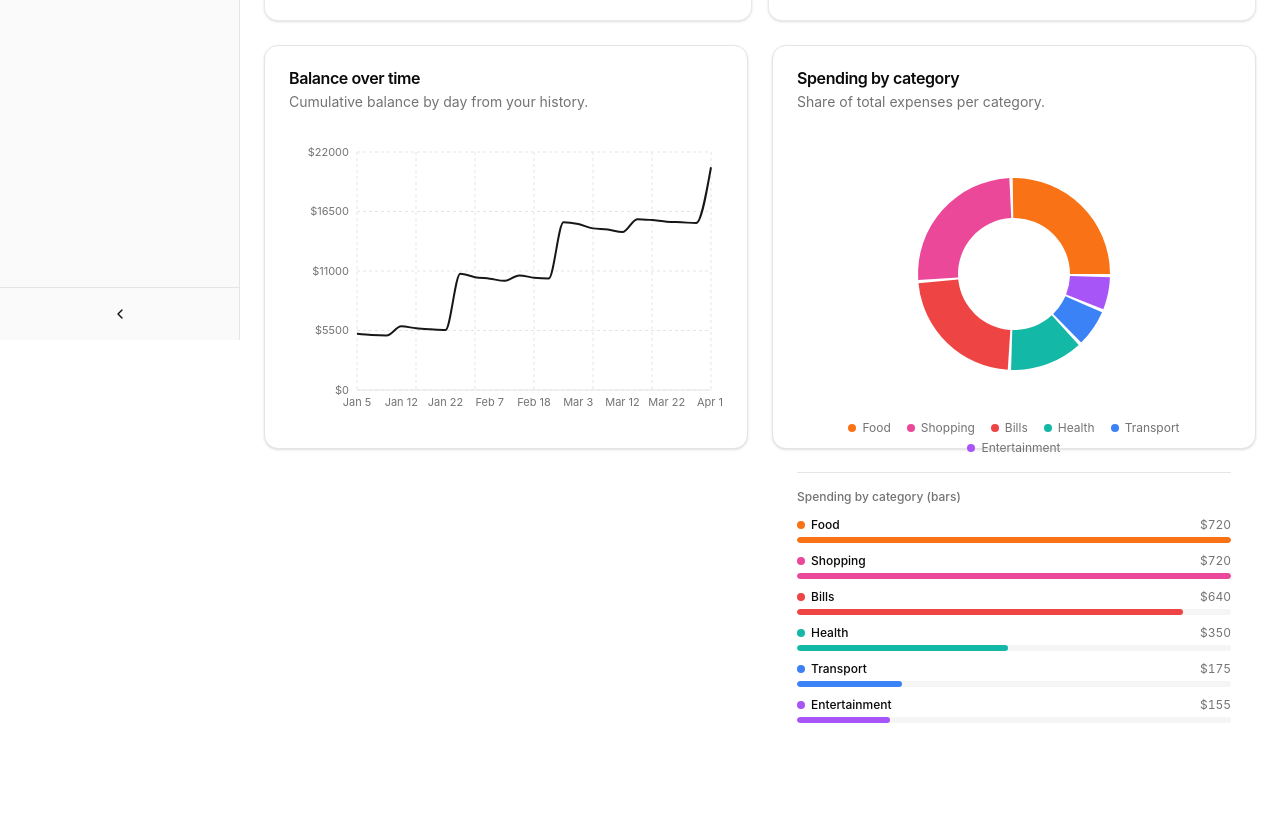
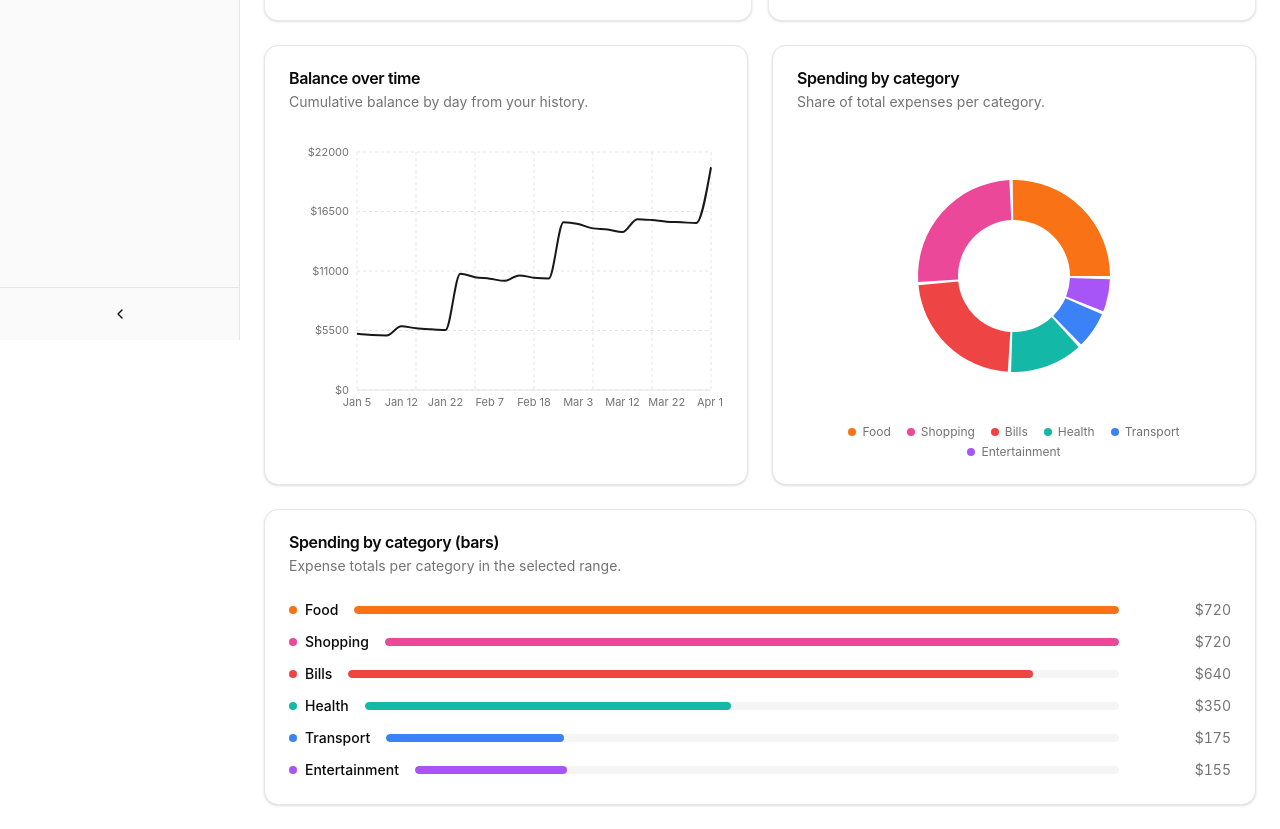
Before and after one commit to hellfire20031998/Finance-Dashborad-UI, a React (Vite) app: page /dashboard in a window 1280 px wide. Shown: the part 460-1289 px from the top of the page. Before the commit the page ends 1183 px from the top, so only its background shows below. Built offline with nearby package versions, Linux system fonts and the light colour scheme.

Commit message:
added dashboard improvements

```diff
--- a/src/app/dashboard/DashboardPage.tsx
+++ b/src/app/dashboard/DashboardPage.tsx
@@ -2,6 +2,7 @@ import { motion } from "framer-motion"
 import { useMemo } from "react"
 import { SummaryCards } from "@/components/cards/SummaryCards"
 import { BalanceLineChart } from "@/components/charts/BalanceLineChart"
+import { CategorySpendBarsSection } from "@/components/charts/CategorySpendBars"
 import { SpendingPieChart } from "@/components/charts/SpendingPieChart"
 import { DateRangeChips } from "@/components/dashboard/DateRangeChips"
 import { DashboardEmptyState } from "@/components/dashboard/DashboardEmptyState"
@@ -122,6 +123,7 @@ export function DashboardPage() {
             <BalanceLineChart data={lineData} loading={loading} />
             <SpendingPieChart data={pieData} loading={loading} />
           </div>
+          <CategorySpendBarsSection data={pieData} loading={loading} />
         </>
       )}
     </motion.div>
--- a/src/components/charts/CategorySpendBars.tsx
+++ b/src/components/charts/CategorySpendBars.tsx
@@ -1,5 +1,13 @@
 import { getCategoryColor } from "@/lib/data"
 import type { CategorySpend } from "@/lib/metrics"
+import {
+  Card,
+  CardContent,
+  CardDescription,
+  CardHeader,
+  CardTitle,
+} from "@/components/ui/card"
+import { Skeleton } from "@/components/ui/skeleton"
 
 type Props = {
   data: CategorySpend[]
@@ -12,43 +20,87 @@ const formatMoney = (n: number) =>
     maximumFractionDigits: 0,
   }).format(n)
 
+/** Bar list only (no card chrome). */
 export function CategorySpendBars({ data }: Props) {
   if (data.length === 0) return null
   const max = Math.max(...data.map((d) => d.value), 1)
 
   return (
-    <div className="mt-4 space-y-3 border-t border-border pt-4">
-      <p className="text-xs font-medium text-muted-foreground">
-        Spending by category (bars)
-      </p>
-      <ul className="space-y-2.5">
-        {data.slice(0, 8).map((row) => {
+    <ul className="space-y-3">
+      {data.slice(0, 12).map((row) => {
         const pct = (row.value / max) * 100
         const color = getCategoryColor(row.category)
         return (
-            <li key={row.category} className="space-y-1">
-              <div className="flex items-center justify-between gap-2 text-xs">
-                <span className="flex items-center gap-1.5 truncate font-medium">
+          <li
+            key={row.category}
+            className="flex min-w-0 items-center gap-3 sm:gap-4"
+          >
+            <span className="flex min-w-0 max-w-[42%] shrink-0 items-center gap-2 text-sm font-medium sm:max-w-[11rem]">
               <span
                 className="size-2 shrink-0 rounded-full"
                 style={{ backgroundColor: color }}
               />
-                  {row.category}
+              <span className="truncate">{row.category}</span>
             </span>
-                <span className="shrink-0 tabular-nums text-muted-foreground">
-                  {formatMoney(row.value)}
-                </span>
-              </div>
-              <div className="h-1.5 overflow-hidden rounded-full bg-muted">
+            <div className="h-2 min-w-0 flex-1 overflow-hidden rounded-full bg-muted">
               <div
                 className="h-full rounded-full transition-all"
                 style={{ width: `${pct}%`, backgroundColor: color }}
               />
             </div>
+            <span className="w-[4.5rem] shrink-0 text-right text-sm tabular-nums text-muted-foreground sm:w-24">
+              {formatMoney(row.value)}
+            </span>
           </li>
         )
       })}
     </ul>
-    </div>
   )
 }
+
+type SectionProps = {
+  data: CategorySpend[]
+  loading?: boolean
+}
+
+/** Full-width dashboard section with horizontal bars per row. */
+export function CategorySpendBarsSection({ data, loading }: SectionProps) {
+  if (loading) {
+    return (
+      <Card className="w-full">
+        <CardHeader>
+          <Skeleton className="h-5 w-48" />
+          <Skeleton className="h-4 w-72 max-w-full" />
+        </CardHeader>
+        <CardContent className="space-y-3">
+          {Array.from({ length: 6 }).map((_, i) => (
+            <div
+              key={i}
+              className="flex min-w-0 items-center gap-3 sm:gap-4"
+            >
+              <Skeleton className="h-4 w-28 shrink-0 sm:w-36" />
+              <Skeleton className="h-2 min-w-0 flex-1" />
+              <Skeleton className="h-4 w-16 shrink-0 sm:w-24" />
+            </div>
+          ))}
+        </CardContent>
+      </Card>
+    )
+  }
+
+  if (data.length === 0) return null
+
+  return (
+    <Card className="w-full">
+      <CardHeader>
+        <CardTitle>Spending by category (bars)</CardTitle>
+        <CardDescription>
+          Expense totals per category in the selected range.
+        </CardDescription>
+      </CardHeader>
+      <CardContent>
+        <CategorySpendBars data={data} />
+      </CardContent>
+    </Card>
+  )
+}
--- a/src/components/charts/SpendingPieChart.tsx
+++ b/src/components/charts/SpendingPieChart.tsx
@@ -1,7 +1,6 @@
 import { Cell, Pie, PieChart, ResponsiveContainer, Tooltip } from "recharts"
 import type { CategorySpend } from "@/lib/metrics"
 import { getCategoryColor } from "@/lib/data"
-import { CategorySpendBars } from "@/components/charts/CategorySpendBars"
 import { Card, CardContent, CardDescription, CardHeader, CardTitle } from "@/components/ui/card"
 import { Skeleton } from "@/components/ui/skeleton"
 
@@ -52,7 +51,8 @@ export function SpendingPieChart({ data, loading }: Props) {
         <CardTitle>Spending by category</CardTitle>
         <CardDescription>Share of total expenses per category.</CardDescription>
       </CardHeader>
-      <CardContent className="h-[300px]">
+      <CardContent className="space-y-2">
+        <div className="h-[280px] w-full min-w-0">
         <ResponsiveContainer width="100%" height="100%">
           <PieChart>
             <Pie
@@ -87,7 +87,8 @@ export function SpendingPieChart({ data, loading }: Props) {
             />
           </PieChart>
         </ResponsiveContainer>
-        <ul className="mt-2 flex flex-wrap justify-center gap-x-4 gap-y-1 text-xs text-muted-foreground">
+        </div>
+        <ul className="flex flex-wrap justify-center gap-x-4 gap-y-1 text-xs text-muted-foreground">
           {data.map((d) => (
             <li key={d.category} className="flex items-center gap-1.5">
               <span
@@ -98,7 +99,6 @@ export function SpendingPieChart({ data, loading }: Props) {
             </li>
           ))}
         </ul>
-        <CategorySpendBars data={data} />
       </CardContent>
     </Card>
   )
```
Lines whose indentation alone changed are shown as unchanged.
